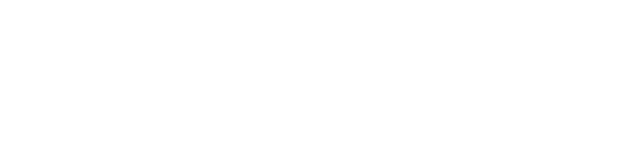
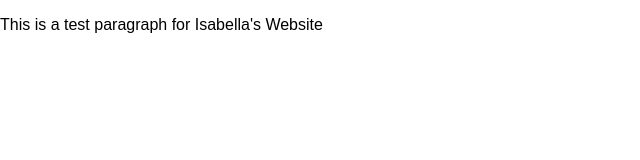
Before and after one commit to commoddity/isabellas-website, a website: page public/index.html in a window 1280 px wide. Shown: the whole page, without its empty margins (0-640 px from the left). Drawn offline with nearby package versions, Linux system fonts and the light colour scheme.

```diff
--- a/public/index.html
+++ b/public/index.html
@@ -21,6 +21,6 @@
 
   <!--Body Begins-->
   <body>
-
+    <p>This is a test paragraph for Isabella's Website</p>
   </body>
 </html>
```
Also changed, not shown: package.json (renamed from public/package.json, +6 -3 lines), 2 other files.
